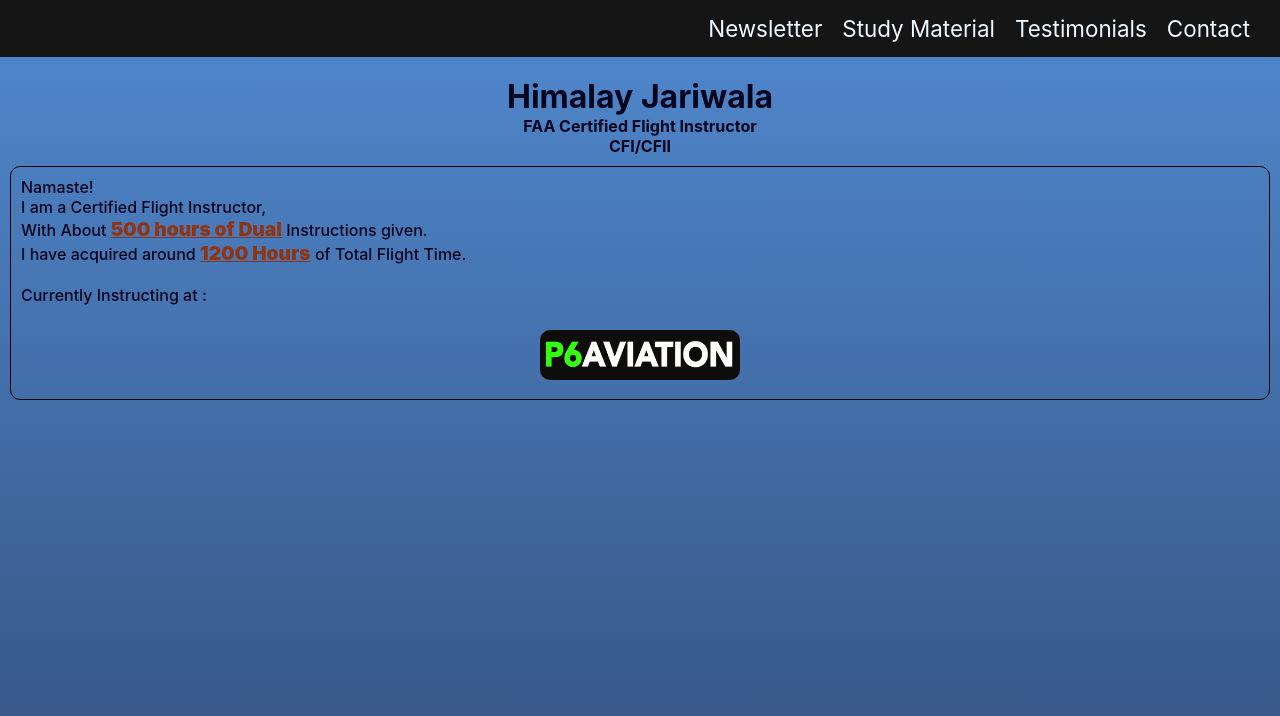
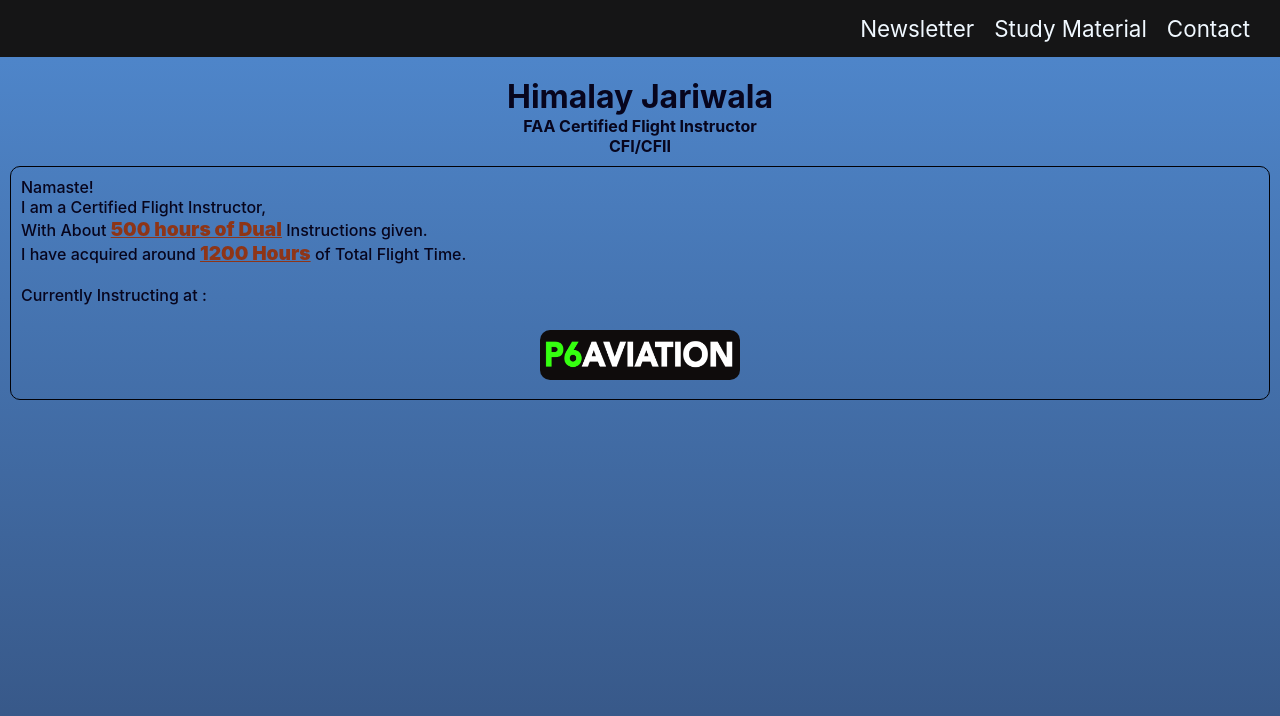
Before and after one commit to babypilot007/flyhimalay, a React (Create React App) app: page / in a window 1280 px wide. Shown: the top 716 px of the page. Built offline with nearby package versions, Linux system fonts and the light colour scheme.

Commit message:
commit_new

```diff
--- a/src/App.js
+++ b/src/App.js
@@ -11,7 +11,7 @@ function App() {
 				<a href="newsletter.html" onclick="closeNav()">Newsletter</a>
 				{/* <a href="journey_so_far.html" onclick="closeNav()">My Journey</a> */}
 				<a href=" blog.html" onclick="closeNav()">Study Material</a>
-				<a href="testimonials.html" onclick="closeNav()">Testimonials</a>
+				{/* <a href="testimonials.html" onclick="closeNav()">Testimonials</a> */}
 				<a href="#Contact" onclick="closeNav()">Contact</a>
 
       </div>
```
